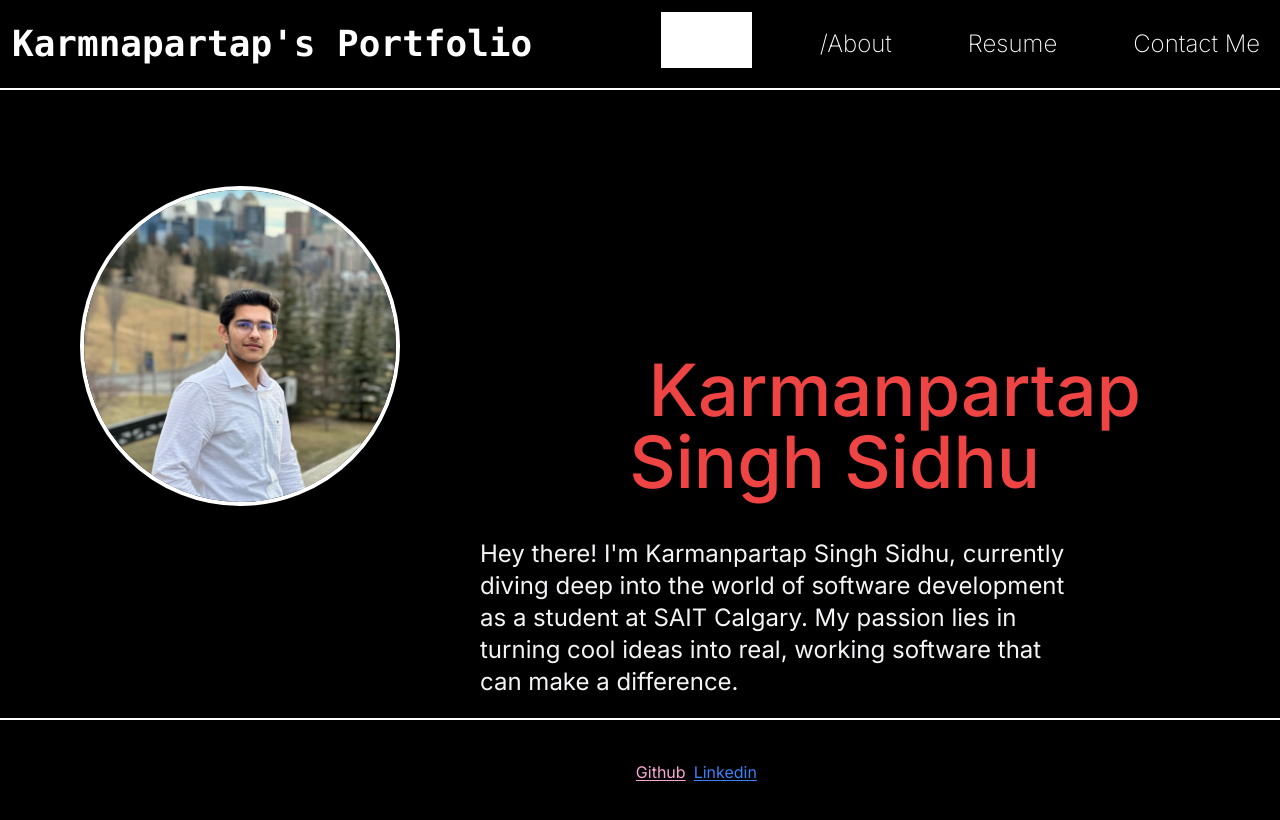
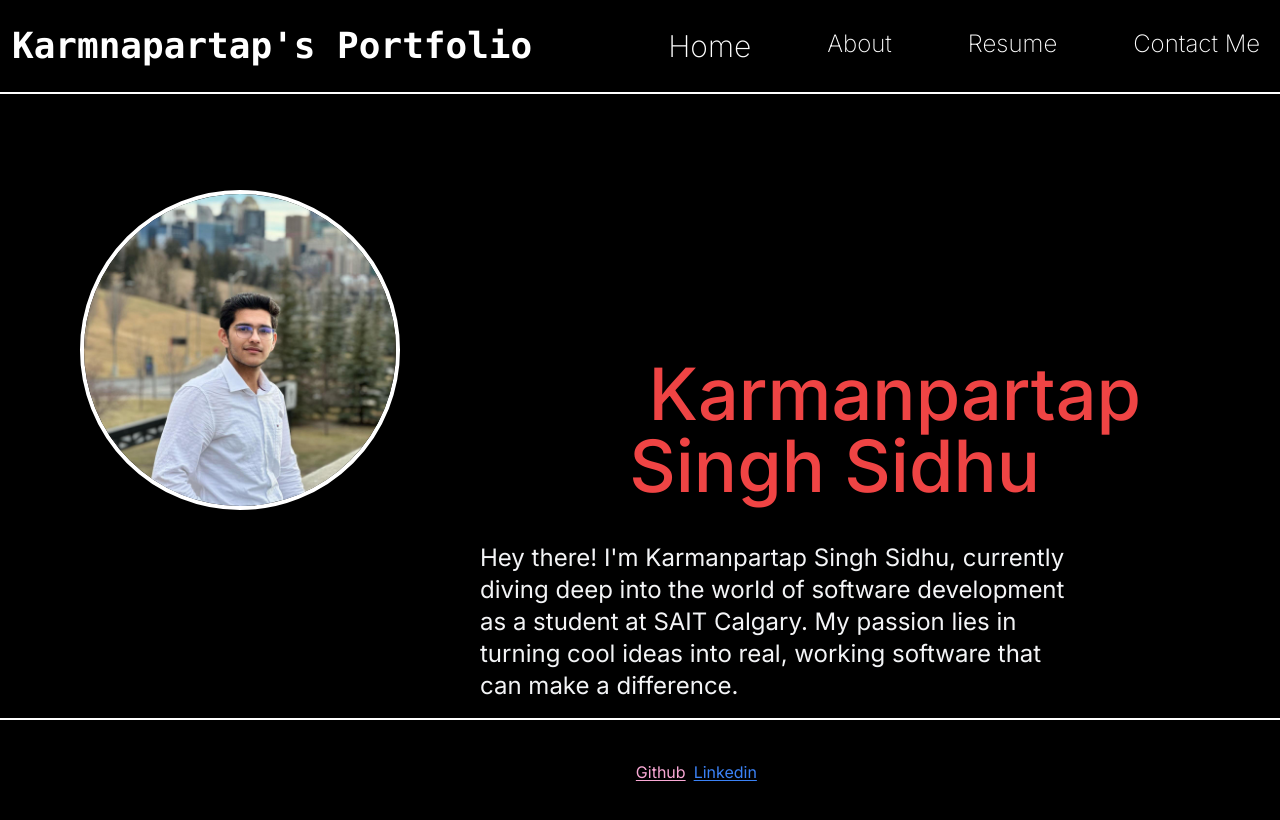
Before and after one commit to Karman1600/my-portfoilio, a Next.js app: page / in a window 1280 px wide. Shown: the top 820 px of the page. Built offline with nearby package versions, Linux system fonts and the light colour scheme.

Commit message:
Update Navbar.jsx

```diff
--- a/app/_components/Navbar.jsx
+++ b/app/_components/Navbar.jsx
@@ -8,10 +8,14 @@ import { HiHomeModern } from "react-icons/hi2";
 import { RxHome } from "react-icons/rx";
 import { FcAbout } from "react-icons/fc";
 import { SiAboutdotme } from "react-icons/si";
+import { usePathname } from "next/navigation";
 
 function Navbar() {
   const [isOpen, setIsOpen] = useState(false);
   const router = useRouter();
+
+  const pathname =usePathname()
+
 
   const toggleMenu = () => setIsOpen(!isOpen);
   return (
@@ -45,7 +49,7 @@ function Navbar() {
             {["/", "/about", "/resume" , "/contact"].map((path) => (
               <li
                 key={path}
-                className={router.pathname === path ? "bg-white p-2" : "p-2"}
+                className={pathname === path ? "p-2" : "p-2"}
               >
                 <Link href={path}>
                   {path === "/" ? (
@@ -56,7 +60,7 @@ function Navbar() {
                     //   className="h-10 ease-in-out duration-300 w-10 hover:w-12 hover:h-12 "
                     //   alt="Home"
                     // />
-                    <h2 className={`text-center justify-center mt-2 text-2xl transition-all font-extralight hover:underline hover:delay-150 `}>{router.pathname}Home</h2>
+                     <h2 className={`text-center justify-center mt-2 text-2xl transition-all font-extralight hover:underline hover:delay-150 ${pathname === path? "font-black text-3xl" :""} `}>Home</h2>
                     // <RxHome className="h-10 ease-in-out duration-300 w-10 text-black hover:w-16 hover:h-16" size={50}/>
                   ) : path === "/about" ? (
                     // <Image
@@ -66,7 +70,7 @@ function Navbar() {
                     //   className="h-10 ease-in-out duration-300 w-10 hover:w-12 hover:h-12"
                     //   alt="About"
                     // />
-                    <h2 className="text-center justify-center mt-2 text-2xl transition-all font-extralight hover:underline hover:delay-150">{router.pathname}About</h2>
+                    <h2 className={`text-center justify-center mt-2 text-2xl transition-all font-extralight hover:underline hover:delay-150 ${pathname === path? "font-black text-3xl" :""}`}>About</h2>
 
                     // <SiAboutdotme className="h-10 ease-in-out duration-300 w-10 text-black hover:w-16 hover:h-16" size={50} />
                   ) : path === "/resume" ? (
@@ -77,7 +81,7 @@ function Navbar() {
                     //   className="h-10 ease-in-out duration-300 w-10 hover:w-12 hover:h-12"
                     //   alt="Projects"
                     // />
-                    <h2 className="text-center justify-center mt-2 text-2xl transition-all font-extralight hover:underline hover:delay-150">Resume</h2>
+                    <h2 className={`text-center justify-center mt-2 text-2xl transition-all font-extralight hover:underline hover:delay-150 ${pathname === path? "font-black text-3xl" :""}`}>Resume</h2>
 
                   ) : path === "/contact" ? (
                     // <Image
@@ -87,7 +91,7 @@ function Navbar() {
                     //   className="h-10 ease-in-out duration-300 w-10 hover:w-12 hover:h-12"
                     //   alt="Contact"
                     // />
-                    <h2 className="text-center justify-center mt-2 text-2xl transition-all font-extralight hover:underline hover:delay-150">Contact Me</h2>
+                    <h2 className={`text-center justify-center mt-2 text-2xl transition-all font-extralight hover:underline hover:delay-150 ${pathname === path? "font-black text-3xl" :""}`}>Contact Me</h2>
 
                   ) : (
                     path.substring(1).charAt(0).toUpperCase() + path.slice(2)
```
